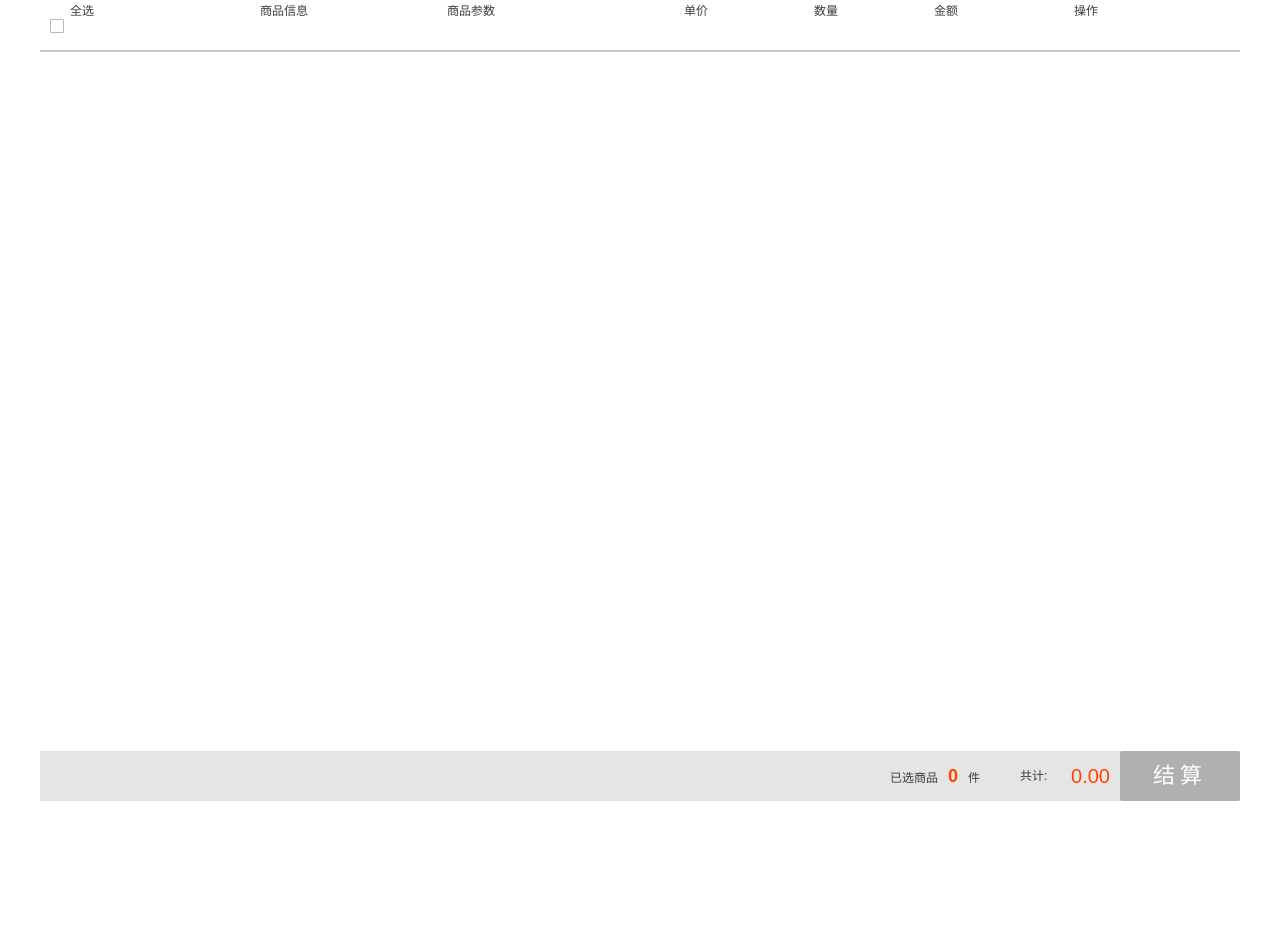
After one commit to zhangwei725/Tmall, a Django app: page /car/show/ in a window 1280 px wide. The commit adds this page. Run offline with Django 3.2, Linux system fonts and the light colour scheme; data that the repository does not hold is empty.

Commit message:
添加购物车

```diff
--- /dev/null
+++ b/apps/car/templates/shop_car.html
@@ -0,0 +1,92 @@
+<!doctype html>
+{% load staticfiles %}
+<html lang="en">
+<head>
+    <meta charset="UTF-8">
+    <meta name="viewport"
+          content="width=device-width, user-scalable=no, initial-scale=1.0, maximum-scale=1.0, minimum-scale=1.0">
+    <meta http-equiv="X-UA-Compatible" content="ie=edge">
+    <title>购物车</title>
+    <link rel="stylesheet" href="{% static 'css/common.css' %}">
+    <link rel="stylesheet" href="{% static 'css/carts.css' %}">
+
+</head>
+<body>
+<section class="cartMain">
+    <div class="cartMain_hd">
+        <ul class="order_lists cartTop">
+            <li class="list_chk">
+                <!--所有商品全选-->
+                <input type="checkbox" id="all" class="whole_check">
+                <label for="all"></label>
+                全选
+            </li>
+            <li class="list_con">商品信息</li>
+            <li class="list_info">商品参数</li>
+            <li class="list_price">单价</li>
+            <li class="list_amount">数量</li>
+            <li class="list_sum">金额</li>
+            <li class="list_op">操作</li>
+        </ul>
+    </div>
+
+    <div class="cartBox">
+        <div class="order_content">
+            {% for car in cars %}
+                <ul class="order_lists">
+
+                    <li class="list_chk">
+                        <input type="checkbox" id="checkbox_2" class="son_check">
+                        <label for="checkbox_2"></label>
+                    </li>
+                    <li class="list_con">
+                        <div class="list_img"><a href="javascript:;"><img
+                                src="http://127.0.0.1:8080/static/img/single/{{ car.shop.shop_img_id }}.jpg" alt=""></a>
+                        </div>
+                        <div class="list_text"><a href="javascript:;">{{ car.shop.name }}</a></div>
+                    </li>
+                    <li class="list_info">
+                        <p>规格：默认</p>
+                        <p>尺寸：16*16*3(cm)</p>
+                    </li>
+                    <li class="list_price">
+                        <p class="price">{{ car.shop.promote_price }}</p>
+                    </li>
+                    <li class="list_amount">
+                        <div class="amount_box">
+                            <a href="javascript:;" class="reduce reSty">-</a>
+                            <input type="text" value="1" class="sum">
+                            <a href="javascript:;" class="plus">+</a>
+                        </div>
+                    </li>
+                    <li class="list_sum">
+                        <p class="sum_price">{{ car.shop.promote_price }} * {{ car.number }}</p>
+                    </li>
+                    <li class="list_op">
+                        <p class="del"><a href="javascript:;" class="delBtn">移除商品</a></p>
+                    </li>
+                </ul>
+            {% endfor %}
+        </div>
+    </div>
+    <!--底部-->
+    <div class="bar-wrapper">
+        <div class="bar-right">
+            <div class="piece">已选商品<strong class="piece_num">0</strong>件</div>
+            <div class="totalMoney">共计: <strong class="total_text">0.00</strong></div>
+            <div class="calBtn"><a href="javascript:;">结算</a></div>
+        </div>
+    </div>
+</section>
+<section class="model_bg"></section>
+<section class="my_model">
+    <p class="title">删除宝贝<span class="closeModel">X</span></p>
+    <p>您确认要删除该宝贝吗？</p>
+    <div class="opBtn"><a href="javascript:;" class="dialog-sure">确定</a><a href="javascript:;"
+                                                                           class="dialog-close">关闭</a></div>
+</section>
+
+<script src="https://cdn.bootcss.com/jquery/2.2.2/jquery.js"></script>
+<script src="{% static 'js/carts.js' %}"></script>
+</body>
+</html>
--- a/apps/car/urls.py
+++ b/apps/car/urls.py
@@ -4,4 +4,5 @@ from apps.car import views
 
 urlpatterns = [
     url('add/', views.add_car, name='add'),
+    url('show/', views.shop_car, name='show'),
 ]
--- a/apps/car/views.py
+++ b/apps/car/views.py
@@ -19,3 +19,11 @@ def add_car(request):
     except:
         pass
     return render(request, 'shop_detail.html', {'msg': 'success'})
+
+
+# 用户id
+def shop_car(request):
+    cars = ShopCar.objects.filter(user_id=1)
+    for car in cars:
+        car.shop.images = car.shop.shopimage_set.filter(type='type_single').first()
+    return render(request, 'shop_car.html', {'cars': cars})
--- a/apps/shop/adminx.py
+++ b/apps/shop/adminx.py
@@ -1,7 +1,11 @@
 import xadmin
 
-from .models import Banner, Review, User, Property, PropertyValue
+from .models import Banner, Review, User, Property, PropertyValue, ShopCar
 
 # class BannerAdmin:
 xadmin.site.register(Banner)
 xadmin.site.register(Review)
+xadmin.site.register(User)
+xadmin.site.register(PropertyValue)
+# xadmin.site.register(Property)
+xadmin.site.register(ShopCar)
--- a/apps/shop/models.py
+++ b/apps/shop/models.py
@@ -165,7 +165,6 @@ class Order(models.Model):
     """ 1正常 0 异常, -1 删除 """
     status = models.IntegerField('订单状态', choices=ORDER_STATUS, default=1)
     user = models.ForeignKey('User', models.DO_NOTHING, db_column='uid', verbose_name="用户ID")
-    shop = models.ForeignKey('Shop', models.DO_NOTHING, db_column='shop_id', verbose_name="商品ID")
 
     def __str__(self):
         return self.order_code
--- a/apps/shop/templates/index.html
+++ b/apps/shop/templates/index.html
@@ -247,7 +247,7 @@
         </div>
         <div id='top_right'>
             <a href=#>我的订单</a>
-            <a href="#">购物车{{ num|default:0 }}件</a>
+            <a href="{% url 'show' %}">购物车{{ num|default:0 }}件</a>
         </div>
     </div>
     <div id="search" class="clear">
--- a/apps/shop/templates/shop_detail.html
+++ b/apps/shop/templates/shop_detail.html
@@ -80,4 +80,8 @@
         {% include 'include/shop_detail_page.html' %}
     </div>
 
+
 {% endblock %}
+{% block page_head %}
+    {% include 'include/top.html' %}
+{% endblock %}
--- /dev/null
+++ b/static/css/carts.css
@@ -0,0 +1,401 @@
+html,body{
+    position: relative;
+    width: 100%;
+    min-height: 950px;
+}
+input[type="checkbox"]{
+    display: none;
+}
+label{
+    position: relative;
+    display: inline-block;
+    z-index: 1;
+    border: 1px solid #b8b8b8;
+    margin-left: 10px;
+    border-radius: 1px;
+    width: 12px;
+    height: 12px;
+    cursor: pointer;
+}
+label.mark{
+    background: url("../images/mark1.png") no-repeat -1px -1px;
+}
+
+a:hover{
+    color: #ff873e;
+    text-decoration: underline;
+}
+
+
+
+.cartMain{
+    position: relative;
+    width: 1200px;
+    min-width: 1200px;
+    max-width: 1200px;
+    margin: 0 auto;
+    padding: 0px 0px 100px;
+    min-height: 210px;
+}
+/*购物车头部*/
+.cartMain_hd{
+    width: 100%;
+    height: 50px;
+    line-height: 50px;
+    color: #3c3c3c;
+}
+.cartMain_hd .cartTop{
+    height: 50px;
+}
+.cartMain_hd .cartTop .list_chk{
+    width: 80px;
+    text-indent: 30px;
+}
+.cartMain_hd .cartTop .list_con{
+    width: 312px;
+}
+.cartMain_hd .cartTop .list_chk label{
+    position: absolute;
+    left: 10px;
+    top:19px;
+    margin: 0;
+}
+.cartMain_hd .cartTop .list_info{
+    padding: 0;
+    text-indent: 15px;
+}
+.cartMain_hd .cartTop .list_con{
+    text-indent: 140px;
+}
+
+
+.cartBox{
+    width: 100%;
+    margin-bottom: 15px;
+}
+.cartBox .shop_info{
+    position: relative;
+    width: 100%;
+    height: 38px;
+    background-color: #fff;
+    line-height: 38px;
+    vertical-align: baseline;
+}
+.cartBox .shop_info .all_check{
+    position: relative;
+    float: left;
+    width: 30px;
+    height: 38px;
+}
+
+.cartBox .shop_info .all_check input[type="checkbox"]{
+    position: absolute;
+    z-index: 0;
+    left: -20px;
+    top: -20px;
+}
+.cartBox .shop_info .all_check .shop{
+    position: absolute;
+    top:13px;
+}
+.cartBox .shop_info .shop_name{
+    float: left;
+}
+
+
+
+/*商品列表*/
+.cartBox .order_content{
+    border: 1px solid #ccc;
+}
+.cartBox .order_content a{
+    display: block;
+}
+.order_lists{
+    width: 100%;
+    height: 130px;
+    border-bottom: 1px solid #e7e7e7;
+}
+.order_lists:last-child{
+    border-bottom: none;
+}
+.order_lists li{
+    float: left;
+    height: 100%;
+}
+
+.order_lists .list_chk{
+    position: relative;
+    width: 50px;
+}
+.order_lists .list_chk input[type="checkbox"]{
+    position: absolute;
+    z-index: 0;
+    left: -20px;
+    top: -20px;
+}
+.order_lists .list_chk label{
+    margin: 20px 0 0 24px;
+}
+
+.order_lists .list_con{
+    width: 342px;
+}
+.order_lists .list_con .list_img{
+    width: 90px;
+    height: 90px;
+    margin-top: 20px;
+    float: left;
+}
+.order_lists .list_con .list_img img{
+    width: 100%;
+    vertical-align: top;
+}
+.order_lists .list_con .list_text{
+    margin: 20px 0 0 10px;
+    line-height: 18px;
+    width: 200px;
+    float: left;
+}
+.order_lists .list_con .list_text a{
+    color: #3c3c3c;
+}
+.order_lists .list_con .list_text a:hover{
+    color: #ff873e;
+    text-decoration: underline;
+}
+
+.order_lists .list_info{
+    width: 252px;
+    box-sizing: border-box;
+    padding: 20px 0;
+}
+.order_lists .list_info p{
+    color: #9c9c9c;
+    line-height: 18px;
+    margin-left: 15px;
+}
+.order_lists .list_price{
+    width: 130px;
+}
+.order_lists .list_price .price{
+    margin-top: 20px;
+    line-height: 18px;
+    font-family: Verdana,Tahoma,arial;
+    color: #3c3c3c;
+    font-weight: bold;
+}
+.order_lists .list_amount{
+    width: 120px;
+}
+.order_lists .list_amount .amount_box{
+    margin-top: 20px;
+    width: 77px;
+    height: 25px;
+    position: relative;
+}
+.order_lists .list_amount .amount_box input{
+    width: 39px;
+    height: 15px;
+    line-height: 15px;
+    border: 1px solid #aaa;
+    color: #343434;
+    text-align: center;
+    padding: 4px 0;
+    background-color: #fff;
+    z-index: 2;
+    position: absolute;
+    left: 18px;
+    float: left;
+}
+.order_lists .list_amount .amount_box a{
+    float: left;
+    height: 23px;
+    width: 17px;
+    border: 1px solid #e5e5e5;
+    background: #f0f0f0;
+    text-align: center;
+    line-height: 23px;
+    color: #444;
+    position: absolute;
+    top:0;
+}
+.order_lists .list_amount .amount_box a:hover{
+    border-color: #ff873e;
+    text-decoration: none;
+    color: #ff873e;
+    z-index: 3;
+}
+
+.order_lists .list_amount .amount_box .reduce{
+    left: 0;
+}
+
+.order_lists .list_amount .amount_box .reSty{
+    color: #cbcbcb;
+}
+.order_lists .list_amount .amount_box .reSty:hover{
+    border-right: none;
+    border-color: #e5e5e5;
+    text-decoration: none;
+    color: #cbcbcb;
+}
+
+.order_lists .list_amount .amount_box .plus{
+    border-left-color: transparent;
+    right: 0;
+}
+
+
+.order_lists .list_sum{
+    width: 140px;
+}
+.order_lists .list_sum .sum_price{
+    line-height: 18px;
+    margin-top: 20px;
+    font-family: Verdana,Tahoma,arial;
+    color: #ff0000;
+    font-weight: bold;
+}
+.order_lists .list_op{
+    width: 164px;
+}
+.order_lists .list_op .del{
+    margin-top: 20px;
+    line-height: 18px;
+}
+
+/*底部总计算价*/
+.bar-wrapper{
+    width: 1200px;
+    height: 50px;
+    position: fixed;
+    bottom: -1px;
+    z-index: 99;
+    background: #e5e5e5;
+}
+.bar-wrapper .bar-right{
+    float: right;
+    color: #3c3c3c;
+}
+.bar-wrapper .bar-right strong{
+    color: #f40;
+}
+
+.bar-wrapper .bar-right .piece{
+    float: left;
+    min-width: 110px;
+    margin-right: 20px;
+    height: 50px;
+    line-height: 50px;
+}
+.bar-wrapper .bar-right .piece .piece_num{
+    display: inline-block;
+    padding: 0 10px;
+    font-weight: 700;
+    font-size: 18px;
+    font-family: tohoma,arial;
+}
+.bar-wrapper .bar-right .totalMoney{
+    float: left;
+    min-width: 100px;
+    height: 50px;
+    line-height: 50px;
+}
+.bar-wrapper .bar-right .totalMoney .total_text{
+    float: right;
+    font-weight: 400;
+    font-size: 20px;
+    font-family: Arial;
+    vertical-align: middle;
+    margin-right: 10px;
+    margin-left: 15px;
+}
+.bar-wrapper .bar-right .calBtn{
+    float: left;
+}
+.bar-wrapper .bar-right .calBtn a{
+    display: block;
+    width: 120px;
+    height: 50px;
+    color: #fff;
+    background: #B0B0B0;
+    cursor: not-allowed;
+    font-size: 22px;
+    letter-spacing: 5px;
+    text-decoration: none;
+    line-height: 50px;
+    text-align: center;
+    border-radius: 2px;
+}
+.bar-wrapper .bar-right .calBtn a.btn_sty{
+    background: #f40;
+    cursor: pointer;
+}
+
+/*自己定义的模态框*/
+.model_bg{
+    position: absolute;
+    top:0;
+    left: 0;
+    bottom: 0;
+    right: 0;
+    background: rgba(0,0,0,.6);
+    z-index: 999;
+    display: none;
+}
+.my_model{
+    position: fixed;
+    display: none;
+    top:50%;
+    left: 50%;
+    margin-top: -50px;
+    margin-left: -200px;
+    z-index: 9999;
+    width: 360px;
+    height: 120px;
+    border: 1px solid #aeaeae;
+    border-radius: 3px;
+    padding: 20px;
+    background: #fff;
+}
+.my_model .title{
+    font-size: 14px;
+    color: #3c3c3c;
+    font-weight: 700;
+    margin-bottom: 20px;
+}
+.my_model .title .closeModel{
+    float: right;
+    cursor: pointer;
+}
+.my_model p{
+    line-height:16px;
+}
+.my_model .opBtn{
+    margin-top: 20px;
+}
+.my_model .opBtn a{
+    width: 58px;
+    height: 28px;
+    line-height: 28px;
+    text-align: center;
+    -webkit-border-radius: 1px;
+    -moz-border-radius: 1px;
+    -ms-border-radius: 1px;
+    border-radius: 1px;
+    display: inline-block;
+    margin-right: 10px;
+    font-weight: 700;
+}
+.my_model .dialog-sure{
+    background: #52a0e5;
+    color: #fff;
+    border: 1px solid #52a0e5;
+}
+
+.my_model .dialog-close{
+    background: #fff;
+    border: 1px solid #d9d9d9;
+    color: #3c3c3c;
+}
--- a/tmall/settings.py
+++ b/tmall/settings.py
@@ -15,6 +15,7 @@ ALLOWED_HOSTS = []
 #  自定义的APPS
 CUSTOM_APPS = [
     'apps.shop',
+    'apps.car',
 ]
 
 # 扩展的第三方库
```
Also changed, not shown: apps/shop/migrations/0008_remove_order_shop.py (added).
